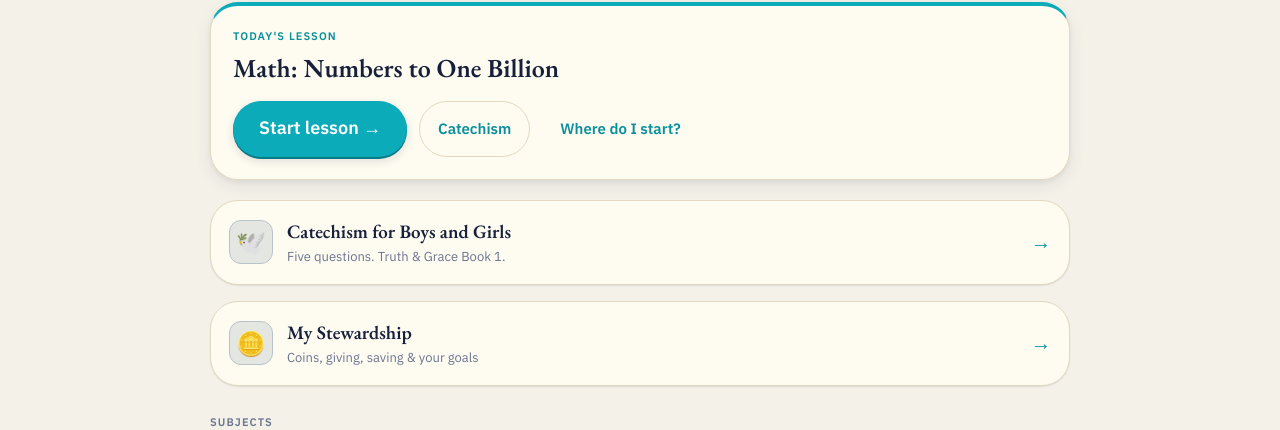
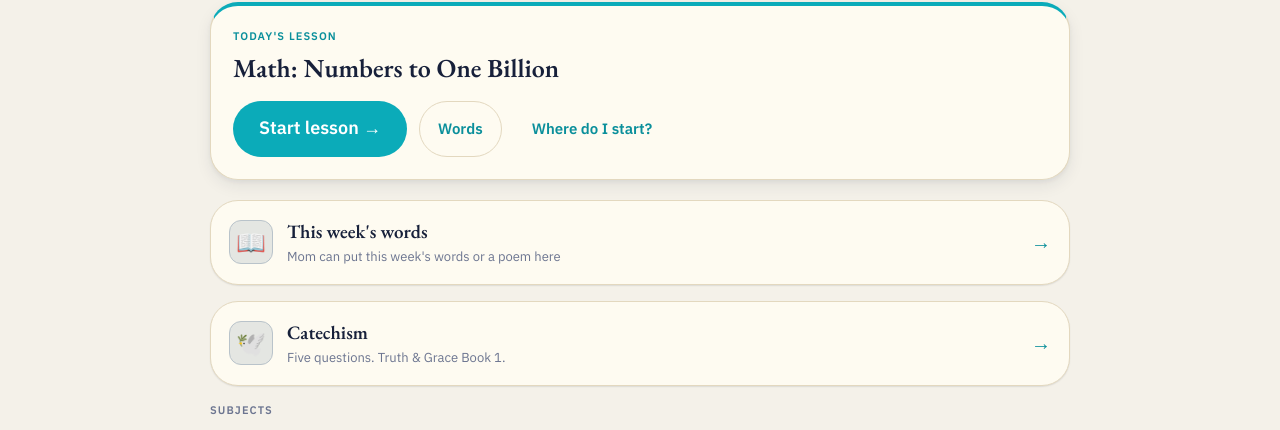
Before and after one commit to jwechols/schoolhouse-app, a Next.js app: page /hub in a window 1280 px wide. Shown: the part 164-594 px from the top of the page. Built offline with nearby package versions, Linux system fonts and the light colour scheme; no server answers; the database is empty.

Commit message:
Kid hubs always show This week's words. Lois gets a four-button tray.

```diff
--- a/components/SchoolhouseHub.tsx
+++ b/components/SchoolhouseHub.tsx
@@ -15,10 +15,10 @@ import { unlockTTS } from "@/lib/tts";
 import FloatingTutor from "./FloatingTutor";
 
 const META: Record<string, { name: string; grade: string; tutor: string; tutorEmoji: string; school: string }> = {
-  titus: { name: "Titus", grade: "3rd Grade",   tutor: "Buck",            tutorEmoji: "🎣", school: "Brookside Academy" },
-  mercy: { name: "Mercy", grade: "Kindergarten", tutor: "Princess Rose",  tutorEmoji: "🌹", school: "Midland Classical Academy" },
-  lois:  { name: "Lois",  grade: "Pre-K",         tutor: "Princess Crystal", tutorEmoji: "❄️", school: "Home" },
-  truma: { name: "Truma", grade: "6th Grade",    tutor: "Lydia",          tutorEmoji: "🪻", school: "Midland Classical Academy" },
+  titus: { name: "Titus", grade: "3rd Grade", tutor: "Buck", tutorEmoji: "\ud83c\udfa3", school: "Brookside Academy" },
+  mercy: { name: "Mercy", grade: "Kindergarten", tutor: "Princess Rose", tutorEmoji: "\ud83c\udf39", school: "Midland Classical Academy" },
+  lois: { name: "Lois", grade: "Pre-K", tutor: "Princess Crystal", tutorEmoji: "\u2744\ufe0f", school: "Home" },
+  truma: { name: "Truma", grade: "6th Grade", tutor: "Lydia", tutorEmoji: "\ud83c\udf3b", school: "Midland Classical Academy" },
 };
 
 interface Row {
@@ -32,13 +32,16 @@ export default function SchoolhouseHub({ kidId }: { kidId: string }) {
   const outsideSchoolToday = isOutsideSchoolToday(kidId);
   const [rows, setRows] = useState<Row[] | null>(null);
   const [today, setToday] = useState<{ subject: string; id: string; title: string } | null>(null);
-  const [wordListCount, setWordListCount] = useState(0);
+  const [wordLists, setWordLists] = useState<{ total: number; memory: number }>({ total: 0, memory: 0 });
   const [testCount, setTestCount] = useState(0);
   const [readingCount, setReadingCount] = useState(0);
+  const [showMore, setShowMore] = useState(false);
 
   useEffect(() => {
     unlockTTS();
-    fetchWordLists({ kidId, active: true }).then((lists) => setWordListCount(lists.length));
+    fetchWordLists({ kidId, active: true }).then((lists) => {
+      setWordLists({ total: lists.length, memory: lists.filter((l) => l.type === "memory").length });
+    });
     fetchPracticeTests({ kidId, active: true }).then((tests) => setTestCount(tests.length));
     fetchReadingAssignments({ kidId, active: true }).then((rows) => setReadingCount(rows.filter((r) => r.status !== "approved").length));
   }, [kidId]);
@@ -63,38 +66,46 @@ export default function SchoolhouseHub({ kidId }: { kidId: string }) {
 
   const lessonBase = kidId === "truma" ? "/kids/truma/lesson" : `/kids/${kidId}/lesson`;
   const placeBase = kidId === "truma" ? "/kids/truma/placement" : `/kids/${kidId}/placement`;
-  const moneyHref = kidId === "truma" ? "/kids/truma/money" : `/kids/${kidId}/money`;
+  const wordsHref = kidId === "truma" ? "/kids/truma/words" : `/kids/${kidId}/words`;
   const catHref = catechismHref(kidId);
-  const go = (href: string) => {
-    unlockTTS();
-    router.push(href);
-  };
+  const go = (href: string) => { unlockTTS(); router.push(href); };
   const goLesson = (subject: string, lessonId?: string | null) =>
     go(`${lessonBase}?subject=${subject}${lessonId ? `&lessonId=${lessonId}` : ""}`);
 
   const eyebrow: React.CSSProperties = { fontSize: 11, fontWeight: 600, letterSpacing: "0.10em", textTransform: "uppercase", color: "var(--text-muted)" };
-
   const stationBtn: React.CSSProperties = {
     width: "100%", display: "flex", alignItems: "center", gap: 14,
     background: "var(--surface)", border: "1px solid var(--border)", borderRadius: "var(--r-xl)",
     boxShadow: "var(--sh-sm)", padding: "16px 18px", marginBottom: 16, cursor: "pointer", textAlign: "left",
   };
 
+  const wordsCopy = wordLists.total
+    ? wordLists.memory && wordLists.total === wordLists.memory
+      ? `${wordLists.memory} memory piece${wordLists.memory === 1 ? "" : "s"} from Mom`
+      : `${wordLists.total} list${wordLists.total === 1 ? "" : "s"} from Mom`
+    : "Mom can put this week's words or a poem here";
+
+  const wordsCard = (
+    <button onClick={() => go(wordsHref)} style={stationBtn}>
+      <span style={{ fontSize: 24, width: 44, height: 44, display: "grid", placeItems: "center", background: "var(--accent-tint)", border: "1px solid var(--accent-line)", borderRadius: "var(--r-md)", flexShrink: 0 }}>📖</span>
+      <span style={{ flex: 1, minWidth: 0 }}>
+        <span style={{ display: "block", fontFamily: "var(--font-display)", fontSize: 19, fontWeight: 600, color: "var(--text)" }}>
+          {kidId === "lois" ? "Listen" : "This week's words"}
+        </span>
+        <span style={{ display: "block", fontSize: 13, color: "var(--text-muted)" }}>{wordsCopy}</span>
+      </span>
+      <span style={{ fontSize: 20, color: "var(--accent-ink)", flexShrink: 0 }}>→</span>
+    </button>
+  );
+
   return (
     <div className={`theme-${kidId}`} style={{ minHeight: "100vh", background: "var(--surface-page)", color: "var(--text)", fontFamily: "var(--font-ui)" }}>
       <div style={{ maxWidth: 900, margin: "0 auto", padding: "24px 20px 48px" }}>
-        <button onClick={() => router.push("/")} style={{ background: "none", border: "none", color: "var(--text-muted)", fontWeight: 600, cursor: "pointer", fontSize: 14, marginBottom: 18 }}>
-          ← Home
-        </button>
-
+        <button onClick={() => router.push("/")} style={{ background: "none", border: "none", color: "var(--text-muted)", fontWeight: 600, cursor: "pointer", fontSize: 14, marginBottom: 18 }}>← Home</button>
         <div style={{ display: "flex", alignItems: "center", gap: 16, marginBottom: 26 }}>
           <div style={{ position: "relative", width: 64, height: 64, flexShrink: 0 }}>
-            <div style={{ width: "100%", height: "100%", borderRadius: "var(--r-full)", background: "var(--accent)", color: "var(--accent-contrast)", display: "grid", placeItems: "center", fontFamily: "var(--font-display)", fontWeight: 600, fontSize: 30, boxShadow: "var(--sh-md)" }}>
-              {m.tutor[0]}
-            </div>
-            <div style={{ position: "absolute", right: -4, bottom: -4, width: 28, height: 28, borderRadius: "var(--r-full)", background: "var(--surface)", border: "1px solid var(--border)", display: "grid", placeItems: "center", fontSize: 15, boxShadow: "var(--sh-sm)" }}>
-              {m.tutorEmoji}
-            </div>
+            <div style={{ width: "100%", height: "100%", borderRadius: "var(--r-full)", background: "var(--accent)", color: "var(--accent-contrast)", display: "grid", placeItems: "center", fontFamily: "var(--font-display)", fontWeight: 600, fontSize: 30, boxShadow: "var(--sh-md)" }}>{m.tutor[0]}</div>
+            <div style={{ position: "absolute", right: -4, bottom: -4, width: 28, height: 28, borderRadius: "var(--r-full)", background: "var(--surface)", border: "1px solid var(--border)", display: "grid", placeItems: "center", fontSize: 15, boxShadow: "var(--sh-sm)" }}>{m.tutorEmoji}</div>
           </div>
           <div style={{ minWidth: 0 }}>
             <div style={eyebrow}>Echols Academy</div>
@@ -103,60 +114,58 @@ export default function SchoolhouseHub({ kidId }: { kidId: string }) {
           </div>
         </div>
 
+        {kidId === "lois" ? (
+          <>
+            <div style={{ background: "var(--surface)", border: "1px solid var(--border)", borderTop: "4px solid var(--accent)", borderRadius: "var(--r-xl)", boxShadow: "var(--sh-md)", padding: 22, marginBottom: 20 }}>
+              <div style={{ ...eyebrow, color: "var(--accent-ink)", marginBottom: 8 }}>Hand her this</div>
+              <div style={{ fontFamily: "var(--font-display)", fontSize: 26, fontWeight: 600, lineHeight: 1.12, marginBottom: 8 }}>Play with Princess Crystal</div>
+              <p style={{ fontSize: 15, color: "var(--text-muted)", margin: "0 0 16px" }}>Big buttons. She taps. The iPad talks.</p>
+              <div style={{ display: "grid", gridTemplateColumns: "1fr 1fr", gap: 12 }}>
+                <button onClick={() => go("/kids/lois/play/abc")} style={{ minHeight: 88, borderRadius: 18, border: "none", background: "var(--accent)", color: "var(--accent-contrast)", fontWeight: 700, fontSize: 18, cursor: "pointer" }}>🔤 Letters</button>
+                <button onClick={() => go("/kids/lois/play/numbers")} style={{ minHeight: 88, borderRadius: 18, border: "none", background: "var(--accent)", color: "var(--accent-contrast)", fontWeight: 700, fontSize: 18, cursor: "pointer" }}>🔢 Count</button>
+                <button onClick={() => go("/kids/lois/play/colors")} style={{ minHeight: 88, borderRadius: 18, border: "1px solid var(--border)", background: "var(--surface)", color: "var(--text)", fontWeight: 700, fontSize: 18, cursor: "pointer" }}>🎨 Colors</button>
+                <button onClick={() => go(wordsHref)} style={{ minHeight: 88, borderRadius: 18, border: "1px solid var(--border)", background: "var(--surface)", color: "var(--text)", fontWeight: 700, fontSize: 18, cursor: "pointer" }}>🃏 Listen</button>
+              </div>
+            </div>
+            {wordsCard}
+            <button onClick={() => setShowMore((s) => !s)} style={{ ...stationBtn, marginBottom: 20 }}>
+              <span style={{ flex: 1, fontFamily: "var(--font-display)", fontSize: 17, fontWeight: 600 }}>More lessons</span>
+              <span style={{ color: "var(--text-muted)" }}>{showMore ? "Hide" : "Show"}</span>
+            </button>
+          </>
+        ) : (
+          <>
             {outsideSchoolToday ? (
               <div style={{ background: "var(--surface)", border: "1px solid var(--border)", borderTop: "4px solid var(--accent)", borderRadius: "var(--r-xl)", boxShadow: "var(--sh-md)", padding: 22, marginBottom: 20 }}>
                 <div style={{ ...eyebrow, color: "var(--accent-ink)", marginBottom: 8 }}>Today</div>
                 <div style={{ fontFamily: "var(--font-display)", fontSize: 26, fontWeight: 600, lineHeight: 1.12, marginBottom: 6 }}>{m.name} is at {m.school} today</div>
-            <div style={{ fontSize: 14, color: "var(--text-muted)", marginBottom: 16 }}>No new lesson today. Catechism still fits after school.</div>
-            <button onClick={() => go(catHref)} style={{ minHeight: 56, padding: "0 26px", fontSize: 18, fontWeight: 600, borderRadius: "var(--r-full)", background: "var(--accent)", color: "var(--accent-contrast)", border: "none", cursor: "pointer" }}>
-              Catechism →
-            </button>
+                <div style={{ fontSize: 14, color: "var(--text-muted)", marginBottom: 16 }}>School work first. Words and catechism still fit after.</div>
+                <div style={{ display: "flex", gap: 10, flexWrap: "wrap" }}>
+                  <button onClick={() => go(wordsHref)} style={{ minHeight: 56, padding: "0 26px", fontSize: 18, fontWeight: 600, borderRadius: "var(--r-full)", background: "var(--accent)", color: "var(--accent-contrast)", border: "none", cursor: "pointer" }}>This week's words →</button>
+                  <button onClick={() => go(catHref)} style={{ minHeight: 56, padding: "0 18px", fontSize: 15, fontWeight: 600, borderRadius: "var(--r-full)", background: "transparent", color: "var(--accent-ink)", border: "1px solid var(--border)", cursor: "pointer" }}>Catechism</button>
+                </div>
               </div>
             ) : today && (
               <div style={{ background: "var(--surface)", border: "1px solid var(--border)", borderTop: "4px solid var(--accent)", borderRadius: "var(--r-xl)", boxShadow: "var(--sh-md)", padding: 22, marginBottom: 20 }}>
                 <div style={{ ...eyebrow, color: "var(--accent-ink)", marginBottom: 8 }}>Today's lesson</div>
                 <div style={{ fontFamily: "var(--font-display)", fontSize: 26, fontWeight: 600, lineHeight: 1.12, marginBottom: 18 }}>{today.title}</div>
                 <div style={{ display: "flex", gap: 12, flexWrap: "wrap", alignItems: "center" }}>
-              <button onClick={() => goLesson(today.subject, today.id)} style={{ minHeight: 56, padding: "0 26px", fontSize: 18, fontWeight: 600, borderRadius: "var(--r-full)", background: "var(--accent)", color: "var(--accent-contrast)", border: "none", cursor: "pointer", boxShadow: "0 2px 0 var(--accent-strong), 0 4px 10px rgba(23,32,58,.14)" }}>
-                Start lesson →
-              </button>
-              <button onClick={() => go(catHref)} style={{ minHeight: 56, padding: "0 18px", fontSize: 15, fontWeight: 600, borderRadius: "var(--r-full)", background: "transparent", color: "var(--accent-ink)", border: "1px solid var(--border)", cursor: "pointer" }}>
-                Catechism
-              </button>
-              <button onClick={() => go(`${placeBase}?subject=${today.subject}`)} style={{ minHeight: 56, padding: "0 18px", fontSize: 15, fontWeight: 600, borderRadius: "var(--r-full)", background: "transparent", color: "var(--accent-ink)", border: "none", cursor: "pointer" }}>
-                Where do I start?
-              </button>
+                  <button onClick={() => goLesson(today.subject, today.id)} style={{ minHeight: 56, padding: "0 26px", fontSize: 18, fontWeight: 600, borderRadius: "var(--r-full)", background: "var(--accent)", color: "var(--accent-contrast)", border: "none", cursor: "pointer" }}>Start lesson →</button>
+                  <button onClick={() => go(wordsHref)} style={{ minHeight: 56, padding: "0 18px", fontSize: 15, fontWeight: 600, borderRadius: "var(--r-full)", background: "transparent", color: "var(--accent-ink)", border: "1px solid var(--border)", cursor: "pointer" }}>Words</button>
+                  <button onClick={() => go(`${placeBase}?subject=${today.subject}`)} style={{ minHeight: 56, padding: "0 18px", fontSize: 15, fontWeight: 600, borderRadius: "var(--r-full)", background: "transparent", color: "var(--accent-ink)", border: "none", cursor: "pointer" }}>Where do I start?</button>
                 </div>
               </div>
             )}
-
+            {wordsCard}
             <button onClick={() => go(catHref)} style={stationBtn}>
               <span style={{ fontSize: 24, width: 44, height: 44, display: "grid", placeItems: "center", background: "var(--accent-tint)", border: "1px solid var(--accent-line)", borderRadius: "var(--r-md)", flexShrink: 0 }}>🕊️</span>
               <span style={{ flex: 1, minWidth: 0 }}>
-            <span style={{ display: "block", fontFamily: "var(--font-display)", fontSize: 19, fontWeight: 600, color: "var(--text)" }}>Catechism for Boys and Girls</span>
+                <span style={{ display: "block", fontFamily: "var(--font-display)", fontSize: 19, fontWeight: 600, color: "var(--text)" }}>Catechism</span>
                 <span style={{ display: "block", fontSize: 13, color: "var(--text-muted)" }}>Five questions. Truth & Grace Book 1.</span>
               </span>
               <span style={{ fontSize: 20, color: "var(--accent-ink)", flexShrink: 0 }}>→</span>
             </button>
-
-        <button onClick={() => go(moneyHref)} style={{ ...stationBtn, marginBottom: 28 }}>
-          <span style={{ fontSize: 24, width: 44, height: 44, display: "grid", placeItems: "center", background: "var(--accent-tint)", border: "1px solid var(--accent-line)", borderRadius: "var(--r-md)", flexShrink: 0 }}>🪙</span>
-          <span style={{ flex: 1, minWidth: 0 }}>
-            <span style={{ display: "block", fontFamily: "var(--font-display)", fontSize: 19, fontWeight: 600, color: "var(--text)" }}>My Stewardship</span>
-            <span style={{ display: "block", fontSize: 13, color: "var(--text-muted)" }}>Coins, giving, saving & your goals</span>
-          </span>
-          <span style={{ fontSize: 20, color: "var(--accent-ink)", flexShrink: 0 }}>→</span>
-        </button>
-
-        {wordListCount > 0 && (
-          <button onClick={() => go(kidId === "truma" ? "/kids/truma/words" : `/kids/${kidId}/words`)} style={stationBtn}>
-            <span style={{ fontSize: 24, width: 44, height: 44, display: "grid", placeItems: "center", background: "var(--accent-tint)", border: "1px solid var(--accent-line)", borderRadius: "var(--r-md)", flexShrink: 0 }}>📖</span>
-            <span style={{ flex: 1, minWidth: 0 }}>
-              <span style={{ display: "block", fontFamily: "var(--font-display)", fontSize: 19, fontWeight: 600, color: "var(--text)" }}>This Week's Words</span>
-              <span style={{ display: "block", fontSize: 13, color: "var(--text-muted)" }}>{wordListCount} list{wordListCount === 1 ? "" : "s"} from Mom</span>
-            </span>
-            <span style={{ fontSize: 20, color: "var(--accent-ink)", flexShrink: 0 }}>→</span>
-          </button>
+          </>
         )}
 
         {testCount > 0 && (
@@ -164,7 +173,7 @@ export default function SchoolhouseHub({ kidId }: { kidId: string }) {
             <span style={{ fontSize: 24, width: 44, height: 44, display: "grid", placeItems: "center", background: "var(--accent-tint)", border: "1px solid var(--accent-line)", borderRadius: "var(--r-md)", flexShrink: 0 }}>🧮</span>
             <span style={{ flex: 1, minWidth: 0 }}>
               <span style={{ display: "block", fontFamily: "var(--font-display)", fontSize: 19, fontWeight: 600, color: "var(--text)" }}>Practice Tests</span>
-              <span style={{ display: "block", fontSize: 13, color: "var(--text-muted)" }}>{testCount} test{testCount === 1 ? "" : "s"} from Mom</span>
+              <span style={{ display: "block", fontSize: 13, color: "var(--text-muted)" }}>{testCount} from Mom</span>
             </span>
             <span style={{ fontSize: 20, color: "var(--accent-ink)", flexShrink: 0 }}>→</span>
           </button>
@@ -181,6 +190,8 @@ export default function SchoolhouseHub({ kidId }: { kidId: string }) {
           </button>
         )}
 
+        {(kidId !== "lois" || showMore) && (
+          <>
             <div style={{ ...eyebrow, marginBottom: 12, marginTop: 8 }}>Subjects</div>
             <div style={{ display: "grid", gridTemplateColumns: "repeat(auto-fill, minmax(200px, 1fr))", gap: 14 }}>
               {(rows ?? []).map((r) => {
@@ -191,14 +202,12 @@ export default function SchoolhouseHub({ kidId }: { kidId: string }) {
                     style={{ textAlign: "left", background: "var(--accent-tint)", border: "1px solid var(--accent-line)", borderRadius: "var(--r-xl)", boxShadow: "var(--sh-sm)", padding: 18, cursor: "pointer", display: "flex", flexDirection: "column", gap: 10, minHeight: 156 }}>
                     <div style={{ display: "flex", alignItems: "center", justifyContent: "space-between" }}>
                       <span style={{ fontSize: 24, width: 44, height: 44, display: "grid", placeItems: "center", background: "var(--surface)", border: "1px solid var(--accent-line)", borderRadius: "var(--r-md)" }}>{r.emoji}</span>
-                  {mastered && (
-                    <span style={{ fontSize: 12, fontWeight: 600, color: "var(--success-ink)", background: "color-mix(in srgb, var(--success) 16%, var(--surface))", padding: "3px 9px", borderRadius: "var(--r-full)" }}>✓ {r.mastery}%</span>
-                  )}
+                      {mastered && (<span style={{ fontSize: 12, fontWeight: 600, color: "var(--success-ink)", padding: "3px 9px", borderRadius: "var(--r-full)" }}>✓ {r.mastery}%</span>)}
                     </div>
                     <div style={{ fontFamily: "var(--font-display)", fontSize: 21, fontWeight: 600, color: "var(--text)" }}>{r.label}</div>
                     <div style={{ marginTop: "auto" }}>
                       <div style={{ height: 8, background: "color-mix(in srgb, var(--accent) 18%, var(--surface))", borderRadius: "var(--r-full)", overflow: "hidden" }}>
-                    <div style={{ height: "100%", width: `${pct}%`, background: "var(--accent)", borderRadius: "var(--r-full)", transition: "width .6s ease" }} />
+                        <div style={{ height: "100%", width: `${pct}%`, background: "var(--accent)", borderRadius: "var(--r-full)" }} />
                       </div>
                       <div style={{ fontSize: 13, color: "var(--text-muted)", marginTop: 8 }}>{r.done} of {r.total} lessons</div>
                     </div>
@@ -206,8 +215,9 @@ export default function SchoolhouseHub({ kidId }: { kidId: string }) {
                 );
               })}
             </div>
+          </>
+        )}
       </div>
-
       <FloatingTutor kidId={kidId} />
     </div>
   );
```
Lines whose indentation alone changed are shown as unchanged.
